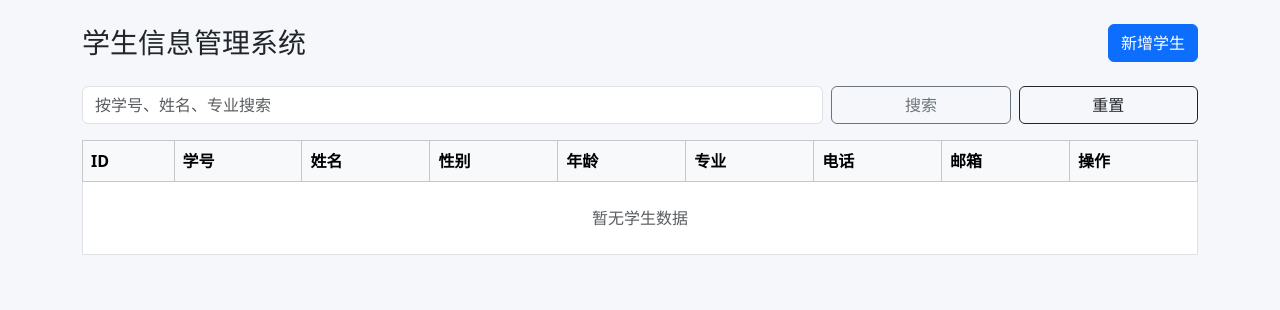
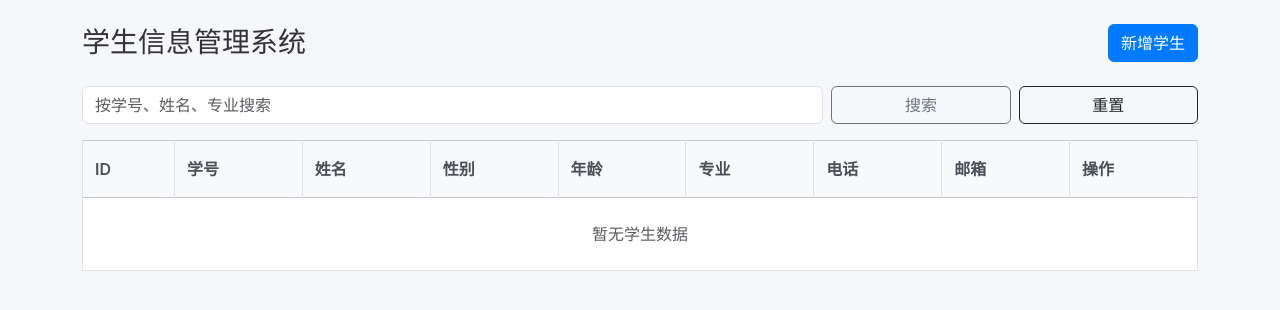
Before and after one commit to weichuyi/jystudent, a Flask app: template templates/students.html in a window 1280 px wide. Shown: the top 310 px of the page. Run offline with Flask 3, Linux system fonts and the light colour scheme; the template is opened without the code that fills it, so the values that code supplies are empty.

Commit message:
重构全局CSS及UI组件样式
引入全局字体库并调整基础配色（略微优化页面背景色与文本颜色）。恢复并统一卡片与表格的边框样式，添加表格表头与表体的间距及悬浮效果，为导航栏增加阴影并优化品牌标识尺寸，完善按钮、徽标与表单样式及焦点轮廓，提升标题字重，同时为主容器与内容容器添加响应式内边距。整体改动统一了应用内的视觉风格、间距规范，以及焦点与悬浮交互反馈。

```diff
--- a/static/style.css
+++ b/static/style.css
@@ -1,17 +1,114 @@
-body {
-  background-color: #f5f7fb;
+* {
+  font-family: -apple-system, BlinkMacSystemFont, "Segoe UI", Roboto, "Helvetica Neue", Arial, sans-serif;
 }
 
-h1 {
-  font-weight: 700;
+body {
+  background-color: #f5f7fa;
+  color: #333;
 }
 
-table td,
-table th {
-  white-space: nowrap;
+main {
+  padding: 0;
+}
+
+.navbar {
+  box-shadow: 0 2px 4px rgba(0, 0, 0, 0.1);
+}
+
+.navbar-brand {
+  font-size: 1.3rem;
+  letter-spacing: -0.5px;
+}
+
+.table {
+  margin-bottom: 0;
+  border-top: 1px solid #dee2e6;
+}
+
+.table thead th {
+  background-color: #f8f9fa;
+  font-weight: 600;
+  border-color: #dee2e6;
+  color: #495057;
+  padding: 1rem 0.75rem;
+}
+
+.table tbody td {
+  padding: 0.8rem 0.75rem;
   vertical-align: middle;
 }
 
+.table-hover tbody tr:hover {
+  background-color: #f8f9fa !important;
+}
+
 .card {
-  border: 0;
+  border-color: #dee2e6 !important;
 }
+
+.card-header {
+  border-color: #dee2e6 !important;
+}
+
+.card-footer {
+  border-color: #dee2e6 !important;
+  background-color: #f8f9fa;
+}
+
+.btn-group-sm .btn {
+  padding: 0.2rem 0.4rem;
+  font-size: 0.8rem;
+}
+
+.badge {
+  font-weight: 600;
+  padding: 0.4rem 0.6rem;
+  font-size: 0.8rem;
+}
+
+.form-control,
+.form-select {
+  border-color: #dee2e6;
+  border-radius: 0.375rem;
+}
+
+.form-control:focus,
+.form-select:focus {
+  border-color: #007bff;
+  box-shadow: 0 0 0 0.2rem rgba(0, 123, 255, 0.25);
+}
+
+.btn-primary {
+  background-color: #007bff;
+  border-color: #007bff;
+}
+
+.btn-primary:hover {
+  background-color: #0056b3;
+  border-color: #004085;
+}
+
+h1, h2, h3, h4, h5 {
+  font-weight: 600;
+  color: #212529;
+}
+
+small.text-muted {
+  font-size: 0.85rem;
+}
+
+footer {
+  margin-top: auto;
+}
+
+.container-fluid {
+  padding-left: 1rem;
+  padding-right: 1rem;
+}
+
+@media (min-width: 1200px) {
+  main {
+    padding-left: 1rem;
+    padding-right: 1rem;
+  }
+}
```
